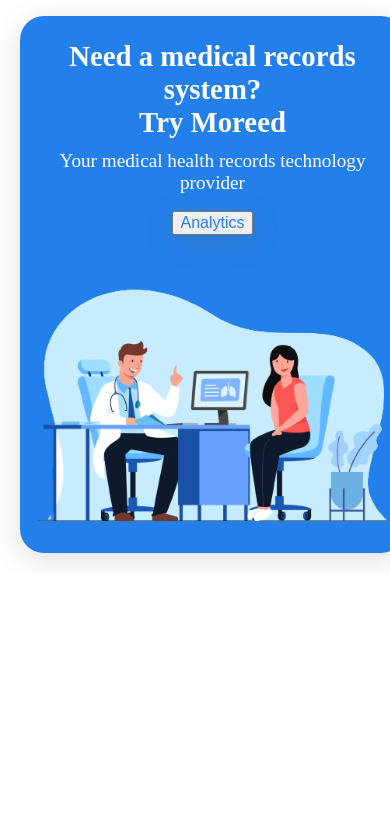
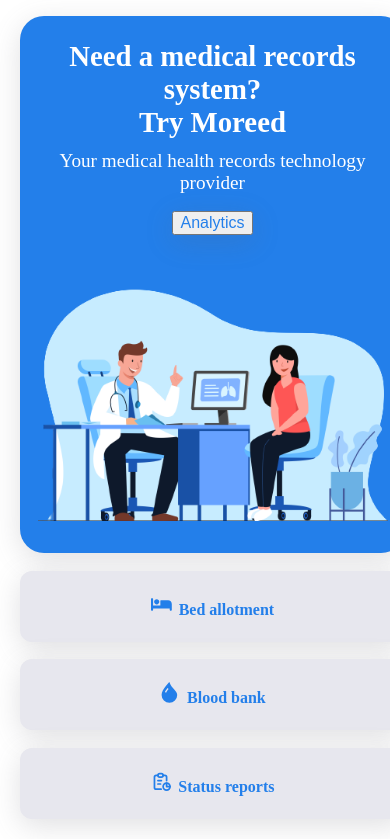
Before and after one commit to Fareed0001/Medical-records-system-01, a Next.js app: page /DoctorDashboard in a window 390 px wide. Shown: the part 632-1471 px from the top of the page. Before the commit the page ends 1205 px from the top, so only its background shows below. Built offline with nearby package versions, Linux system fonts and the light colour scheme.

Commit message:
doctor push

```diff
--- a/src/pages/DoctorDashboard/index.jsx
+++ b/src/pages/DoctorDashboard/index.jsx
@@ -2,10 +2,10 @@
 import Sidebar from '@/components/Sidebar/DoctorSidebar/Sidebar';
 import DoctorNavbar from '@/components/Navbar/DoctorNavbar/DoctorNavbar';
 import styles from "./DoctorDashboard.module.css";
-// import { BsFillCalendar2DateFill } from "react-icons/bs";
-// import { BsCreditCard2BackFill } from "react-icons/bs"
-// import { FaBedPulse, } from "react-icons/fa6"
-// import Link from 'next/link';
+import { FaBed } from "react-icons/fa";
+import { BsFillDropletFill } from "react-icons/bs"
+import { TbReport } from "react-icons/tb"
+import Link from 'next/link';
 
 const Index = () => {
     return (
@@ -29,6 +29,34 @@
                     </div>
                 </div>
 
+                <div className={styles.belowBanner}>
+                    <div className='row'>
+                        <div className='col-sm-4'>
+                            <Link href="DoctorDashboard/Bed">
+                                <div className={styles.belowBannerCol}>
+                                    <FaBed className={styles.belowBannerIcons} />
+                                    <p>Bed allotment</p>
+                                </div>
+                            </Link>
+                        </div>
+                        <div className='col-sm-4'>
+                            <Link href="DoctorDashboard/Blood">
+                                <div className={styles.belowBannerCol}>
+                                    <BsFillDropletFill className={styles.belowBannerIcons} />
+                                    <p>Blood bank</p>
+                                </div>
+                            </Link>
+                        </div>
+                        <div className='col-sm-4'>
+                            <Link href="DoctorDashboard/Report">
+                                <div className={styles.belowBannerCol}>
+                                    <TbReport className={styles.belowBannerIcons} />
+                                    <p>Status reports</p>
+                                </div>
+                            </Link>
+                        </div>
+                    </div>
+                </div>
 
                 {/* body content end */}
             </div>
```
